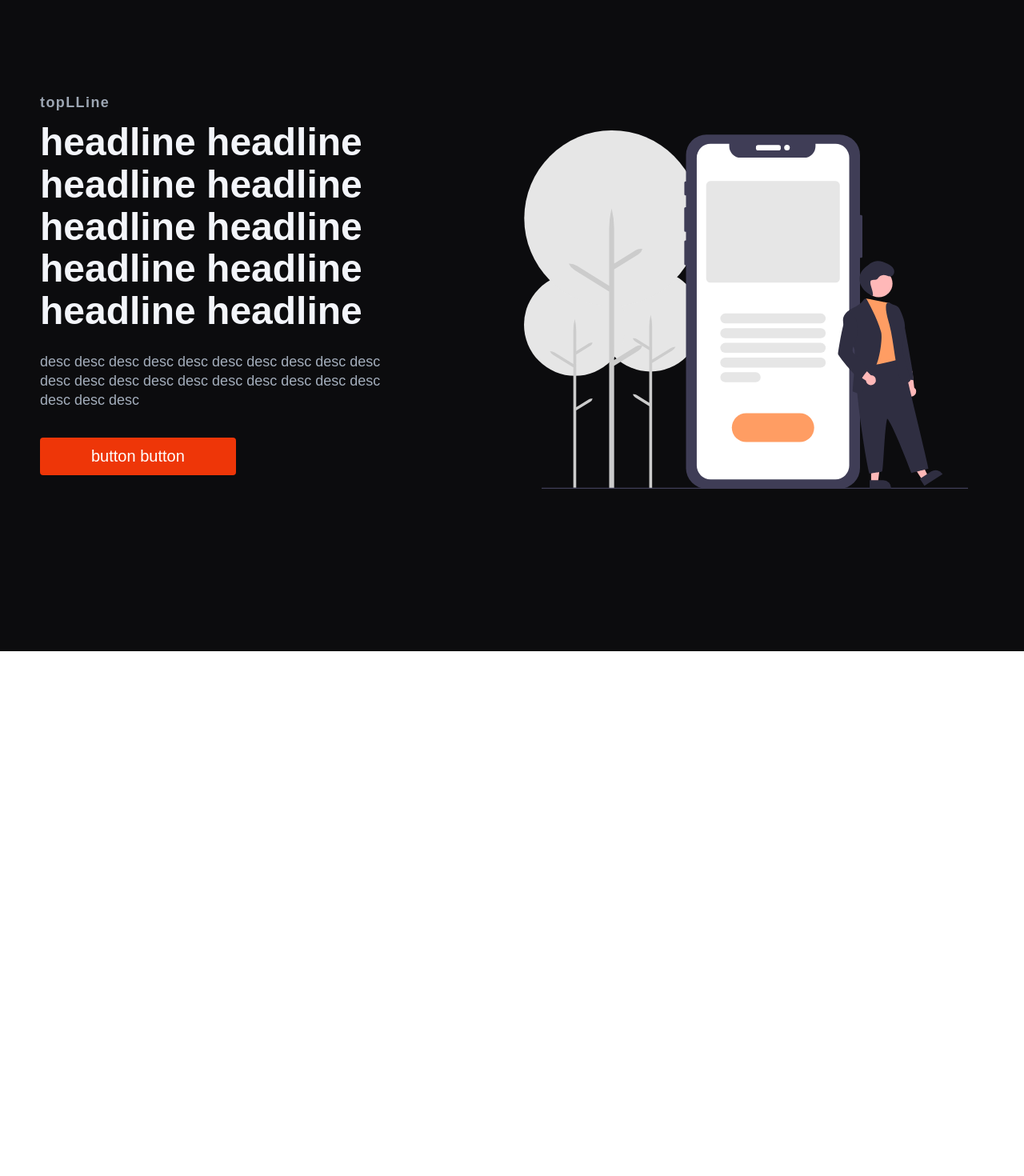
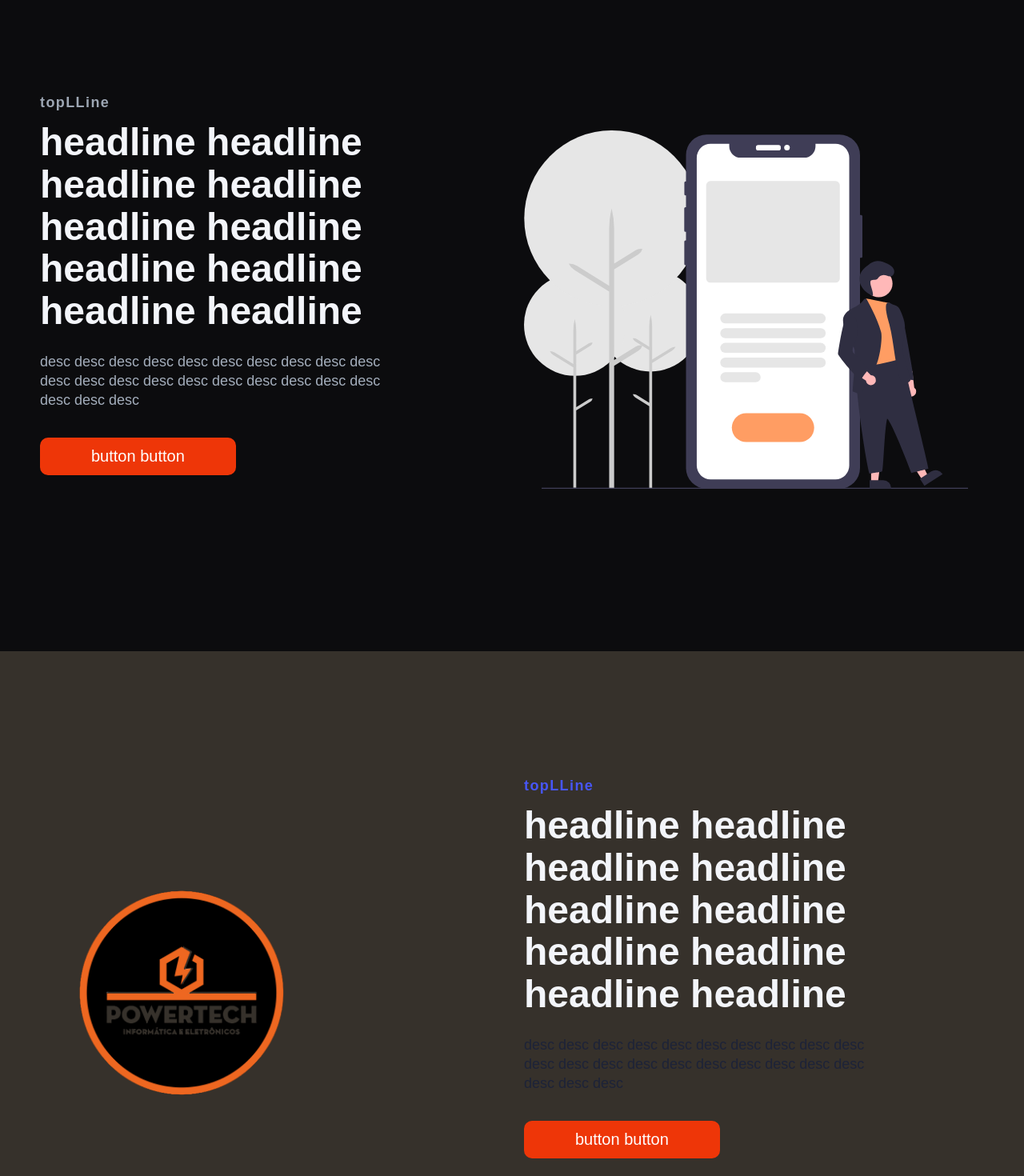
Before and after one commit to Yoshimitsuy/powertech, a React (Vite) app: page / in a window 1280 px wide. Shown: the part 120-1590 px from the top of the page at 80% size. Before the commit the page ends 934 px from the top, so only its background shows below. Built offline with nearby package versions, Linux system fonts and the light colour scheme.

Commit message:
home page build and fix css globalStyles

```diff
--- a/src/components/InfoSection/InfoSection.elements.jsx
+++ b/src/components/InfoSection/InfoSection.elements.jsx
@@ -6,7 +6,7 @@ import styled from 'styled-components';
 export const InfoSec = styled.div`
   color: #fff;
   padding: 160px 0;
-  background: ${ ({ lightBg }) => (lightBg ? '#fff' : '#0c0c0e') };
+  background: ${ ({ lightBg }) => (lightBg ? '#36312b' : '#0c0c0e') };
 `;
 
 export const InfoRow = styled.div `
--- a/src/globalStyles.jsx
+++ b/src/globalStyles.jsx
@@ -12,8 +12,8 @@ const GlobalStyle = createGlobalStyle`
 export const Container = styled.div`
   z-index: 1;
   width: 100%;
-  max-width: 1300;
-  margin-left: auto;
+  max-width: 1300px;
+  margin-right: auto;
   margin-left: auto;
   padding-right: 50px;
   padding-left: 50px;
@@ -25,20 +25,20 @@ export const Container = styled.div`
 `;
 
 export const Button = styled.button`
-  border-radius: 4px;
-  background: ${ ({ primary }) => (primary) ? '#ff7b00' : '#ee3608'};
+  border-radius: 10px;
+  background: ${ ({ primary }) => (primary ? '#ff3c00' : '#ee3608') };
   white-space: nowrap;
-  padding: ${ ({big}) => (big ? '12px 64px' : '10px 20px')};
+  padding: ${ ({ big }) => (big ? '12px 64px' : '10px 20px') };
   color: #fff;
-  font-size: ${ ({fontBig}) => (fontBig ? '20px' : '16px')};
+  font-size: ${ ({ fontBig }) => (fontBig ? '20px' : '16px') };
   outline: none;
   border: none;
-  cursor: poiter;
+  cursor: pointer;
 
   &:hover {
-    transition: all 0.3s ease-in-out;
+    transition: all 0.3s ease-out;
     background: #fff;
-    background: ${ ({ primary }) => (primary) ? '#ff5100' : '#ff0000'};
+    background-color: ${ ({ primary }) => (primary) ? '#ff5100' : '#ff0000'};
   }
 
   @media screen and (max-width: 960px) {
--- a/src/pages/HomePage/Data.jsx
+++ b/src/pages/HomePage/Data.jsx
@@ -1,4 +1,7 @@
 import img1 from '../../assets/img1.svg';
+import img2 from '../../assets/img2.svg';
+import img3 from '../../assets/img3.svg';
+import powertech from '../../assets/powertech-logo.png';
 
 export const homeObjOne = {
   lightBg: false,
@@ -16,3 +19,54 @@ export const homeObjOne = {
   img: img1,
   alt: 'alt',
 };
+
+export const homeObjTwo = {
+  lightBg: true,
+  imgStart: 'start',
+  lightTopLine: false,
+  topLine: 'topLLine',
+  lightText: true,
+  lightTextDesc: false,
+  buttonLabel: 'button button',
+  description:
+    'desc desc desc desc desc desc desc desc desc desc desc desc desc desc desc desc desc desc desc desc desc desc desc ',
+  headline: 'headline headline headline headline headline headline headline headline headline headline ',
+  primary: false,
+  start: 'true',
+  img: powertech,
+  alt: 'alt',
+};
+
+export const homeObjThree = {
+  lightBg: false,
+  imgStart: '',
+  lightTopLine: true,
+  topLine: 'topLLine',
+  lightText: true,
+  lightTextDesc: true,
+  buttonLabel: 'button button',
+  description:
+    'desc desc desc desc desc desc desc desc desc desc desc desc desc desc desc desc desc desc desc desc desc desc desc ',
+  headline: 'headline headline headline headline headline headline headline headline headline headline ',
+  primary: false,
+  start: '',
+  img: img2,
+  alt: 'alt',
+};
+
+export const homeObjFour = {
+  lightBg: true,
+  imgStart: 'start',
+  lightTopLine: false,
+  topLine: 'topLLine',
+  lightText: true,
+  lightTextDesc: true,
+  buttonLabel: 'button button',
+  description:
+    'desc desc desc desc desc desc desc desc desc desc desc desc desc desc desc desc desc desc desc desc desc desc desc ',
+  headline: 'headline headline headline headline headline headline headline headline headline headline ',
+  primary: true,
+  start: '',
+  img: img3,
+  alt: 'alt',
+};
--- a/src/pages/HomePage/Home.jsx
+++ b/src/pages/HomePage/Home.jsx
@@ -1,11 +1,14 @@
 import React from 'react';
 import { InfoSection } from '../../components';
-import { homeObjOne } from './Data';
+import { homeObjOne, homeObjTwo, homeObjThree, homeObjFour } from './Data';
 
 const Home = () => {
   return (
     <>
       <InfoSection { ...homeObjOne }/>
+      <InfoSection { ...homeObjTwo }/>
+      <InfoSection { ...homeObjThree }/>
+      <InfoSection { ...homeObjFour }/>
     </>
   );
 };
```
Also changed, not shown: src/assets/img2.svg (added), src/assets/img3.svg (added).
